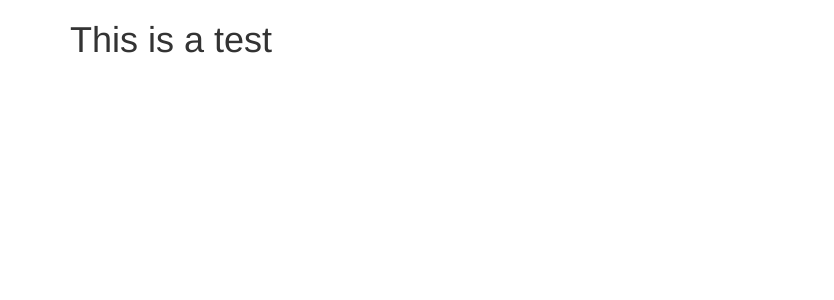
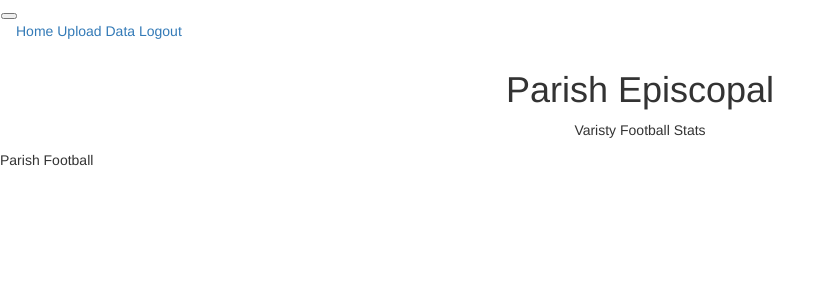
Before and after one commit to Corters22/heroku_practice, a Flask app: page / in a window 1280 px wide. Shown: the top 300 px of the page, without its empty margins (0-834 px from the left). Run offline with Flask 2, Linux system fonts and the light colour scheme; some libraries are stand-ins or nearby versions.

Commit message:
added more to index and config and postgres connection

```diff
--- a/app.py
+++ b/app.py
@@ -14,8 +14,78 @@ from marshmallow import Schema, fields
 from sqlalchemy.ext.declarative import declarative_base
 from sqlalchemy.orm import sessionmaker
 
+from config import user, password, port, db, username, app_password
+
 
 app = Flask(__name__)
+
+#connect to database
+
+
+url = f'postgresql://{user}:{password}@localhost:{port}/{db}'
+engine = create_engine(url)
+app.config['SQLALCHEMY_DATABASE_URI'] = url
+
+db = SQLAlchemy(app)
+
+
+# UPLOAD_FOLDER = 'static/uploads'
+# app.config['UPLOAD_FOLDER'] = UPLOAD_FOLDER
+
+Base = declarative_base()
+
+Session = sessionmaker(bind=engine)
+session = Session
+
+#create table model
+class Football(db.Model):
+    __tablename__ = 'football_data'
+
+    id = Column(Integer, primary_key = True)
+    qtr = Column(Integer)
+    play_no = Column(Integer)
+    dn = Column(Integer)
+    dist = Column(Integer)
+    yard_ln = Column(Integer)
+    off_form = Column(String)
+    def_front = Column(String)
+    stunt = Column(String)
+    blitz = Column(String)
+    coverage = Column(String)
+    field_position = Column(String)
+    distance = Column(String)
+    date_of_game = Column(Date)
+    opponent = Column(String)
+
+
+    def __repr__(self):
+        return "<Football(qtr='%s', play_no='%s', dn='%s', dist='%s', yard_ln='%s', off_form='%s', def_front='%s', stunt='%s', blitz='%s', field_position='%s', distance='%s', date_of_game='%s', opponent='%s')>" % (self.qtr, self.play_no, self.dn, self.dist, self.yard_ln, self.off_form, self.def_front, self.stunt, self.blitz, self.field_position, self.distance, self.date_of_game, self.opponent)
+
+#Base.metadata.create_all(engine)
+# db.create_all()
+# db.session.add(Football())
+# db.session.commit()
+
+#create marshmallow model for jsonify results
+class FootballSchema(Schema):
+    id = fields.Int()
+    qtr = fields.Int()
+    play_no = fields.Int()
+    dn = fields.Int()
+    dist = fields.Int()
+    yard_ln = fields.Int()
+    off_form = fields.Str()
+    def_front = fields.Str()
+    stunt = fields.Str()
+    blitz = fields.Str()
+    coverage = fields.Str()
+    field_position = fields.Str()
+    distance = fields.Str()
+    date_of_game = fields.Date()
+    opponent = fields.Str()
+
+schema = FootballSchema(many=True)
+
 
 @app.route('/')
 def index():
--- /dev/null
+++ b/config.py
@@ -0,0 +1,6 @@
+user='postgres'
+password='postgres'
+port=5432
+db='Parish_db'
+username = 'JHeath'
+app_password = 'Parish!'
--- a/templates/index.html
+++ b/templates/index.html
@@ -7,11 +7,53 @@
         <link rel="stylesheet" href="https://maxcdn.bootstrapcdn.com/bootswatch/3.3.7/superhero/bootstrap.min.css">
         <link href="https://fonts.googleapis.com/css?family=Ubuntu" rel="stylesheet">
         <link rel="stylesheet" href="/static/css/style.css">
+
+        <title>{% block title %}Parish{% endblock %}</title>
     </head>
 
     <body>
+        <div class='wrapper'>
+            <nav class='navbar navbar-expand-lg navbar-dark bg-dark'>
+                <button class='navbar-toggler' type='button' data-toggle='collapse' data-target='#navbar'>
+                    <span class='navbar-toggler-icon'></span>
+                </button>
+                <div class='collapse navbar-collapse' id='navbar'>
+                    <div class='navbar-nav'>
+                        <a class='nav-item nav-link' id='home' href='/home'>Home</a>
+                        <a class='nav-item nav-link' id='upload-data' href='/upload-data'>Upload Data</a>
+                        <a class='nav-item nav-link' id='logout' href='/logout'>Logout</a>
+                    </div>
+                </div>
+            </nav>
+        </div>
+        <div class='hero text-center'>
+            <h1>Parish Episcopal</h1>
+            <p>Varisty Football Stats</p>
+        </div>
         <div class='container'>
-            <h1>This is a test</h1>
+            {% with messages = get_flashed_messages(with_categories=true) %} {% if
+                messages %} {% for category, message in messages %} {% if category ==
+                'error' %}
+                <div class="alert alert-danger alter-dismissable fade show" role="alert">
+                  {{ message }}
+                  <button type="button" class="close" data-dismiss="alert">
+                    <span aria-hidden="true">&times;</span>
+                  </button>
+                </div>
+                {% else %}
+                <div class="alert alert-success alter-dismissable fade show" role="alert">
+                  {{ message }}
+                  <button type="button" class="close" data-dismiss="alert">
+                    <span aria-hidden="true">&times;</span>
+                  </button>
+                </div>
+                {% endif %} {% endfor %} {% endif %} {% endwith %}
+
+                {% block content %} {% endblock %}
         </div>
+        <footer class='footer'>
+            <span class='bottom'>Parish Football</span>
+        </footer>
+
     </body>
 </html>
```
